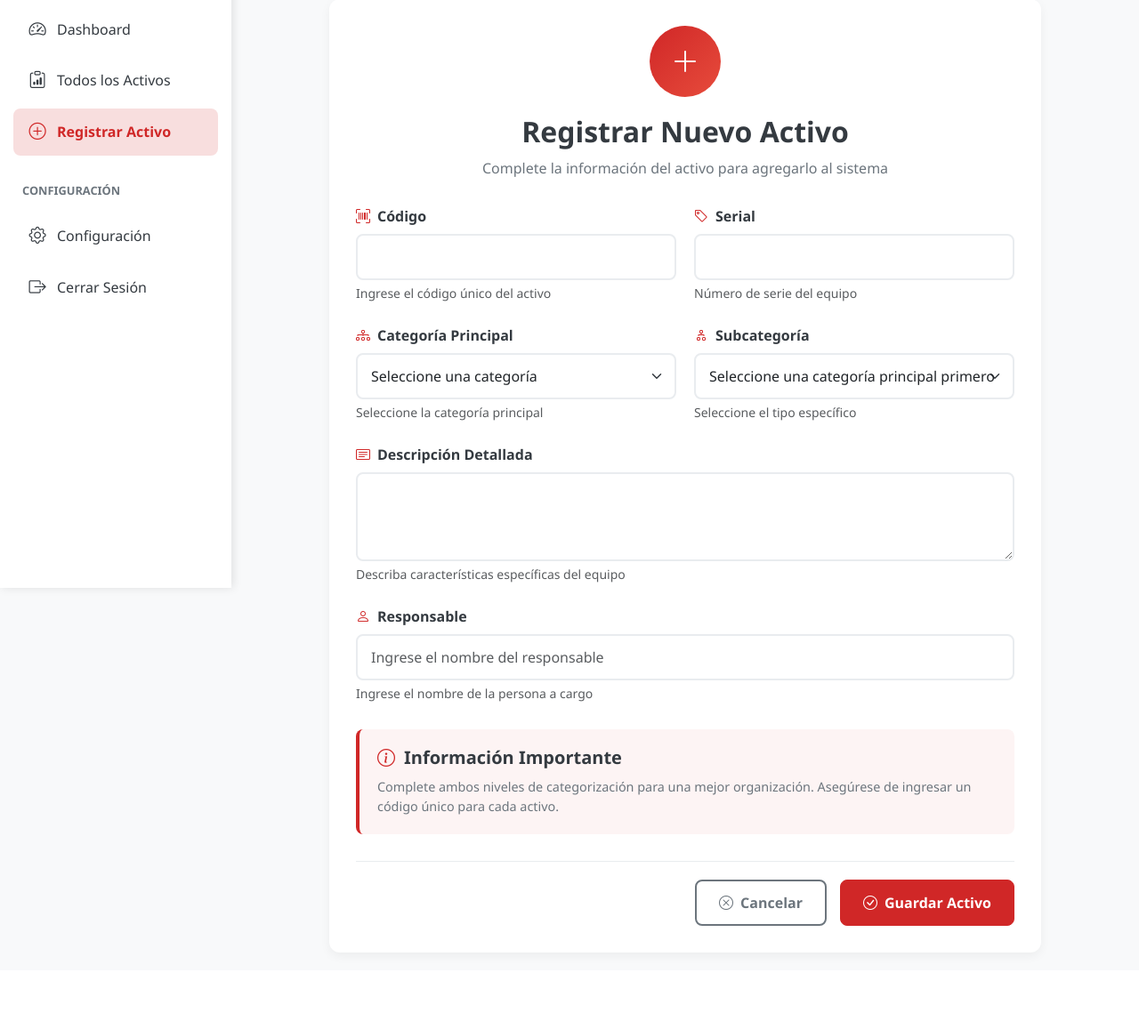
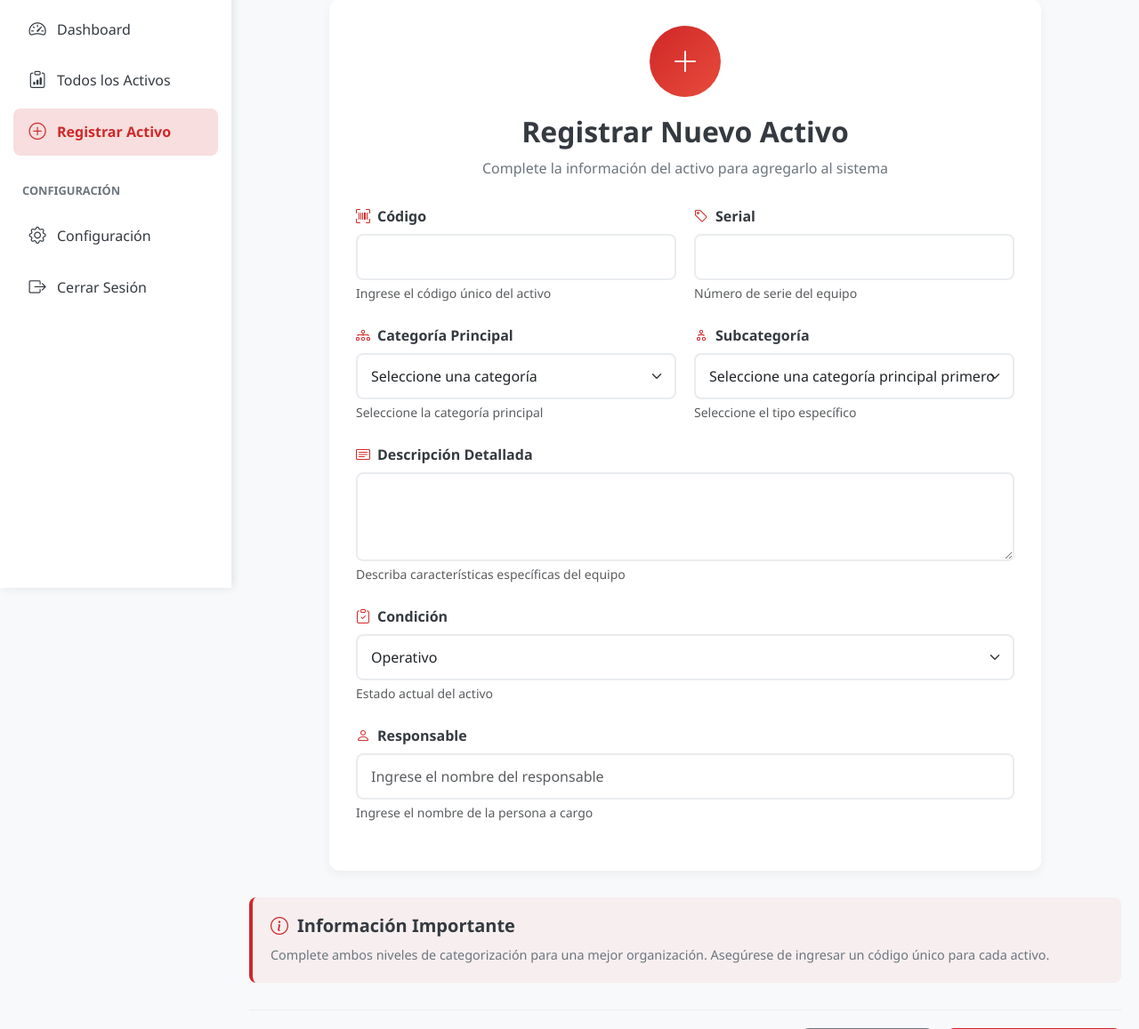
Before and after one commit to Neylimar18/Gestion-de-bienes, a Django app: page /departamento/1/crear/ in a window 1280 px wide. Shown: the part 139-1296 px from the top of the page at 89% size. Before the commit the page ends 1215 px from the top, so only its background shows below. Run offline with Django 5.2, Linux system fonts and the light colour scheme; a user stored in the database is signed in.

Commit message:
Update registrar_activo.html

```diff
--- a/activos/templates/activos/registrar_activo.html
+++ b/activos/templates/activos/registrar_activo.html
@@ -151,7 +151,24 @@
                         <div class="form-text">Describa características específicas del equipo</div>
                     </div>
 
-                    <!-- RESPONSABLE COMO TEXTO INPUT -->
+                     <div class="form-group">
+                        <label for="{{ form.condicion.id_for_label }}" class="form-label">
+                            <i class="bi bi-clipboard-check"></i> Condición
+                        </label>
+                        <select name="condicion" id="id_condicion" class="form-control form-select">
+                            <option value="operativo" {% if form.condicion.value == 'operativo' %}selected{% endif %}>
+                                <i class="bi bi-check-circle-fill text-success me-1"></i> Operativo
+                            </option>
+                            <option value="dañado" {% if form.condicion.value == 'dañado' %}selected{% endif %}>
+                                <i class="bi bi-exclamation-triangle-fill text-danger me-1"></i> Dañado
+                            </option>
+                        </select>
+                            {% if form.condicion.errors %}
+                                <div class="text-danger small">{{ form.condicion.errors }}</div>
+                            {% endif %}
+                                <div class="form-text">Estado actual del activo</div>
+                    </div>
+                        <!-- RESPONSABLE -->
                     <div class="form-group">
                         <label for="{{ form.responsable.id_for_label }}" class="form-label">
                             <i class="bi bi-person"></i> Responsable
@@ -162,6 +179,11 @@
                         {% endif %}
                         <div class="form-text">Ingrese el nombre de la persona a cargo</div>
                     </div>
+</div>
+
+
+
+
 
                     <input type="hidden" name="departamento" value="{{ departamento }}">
 
```
